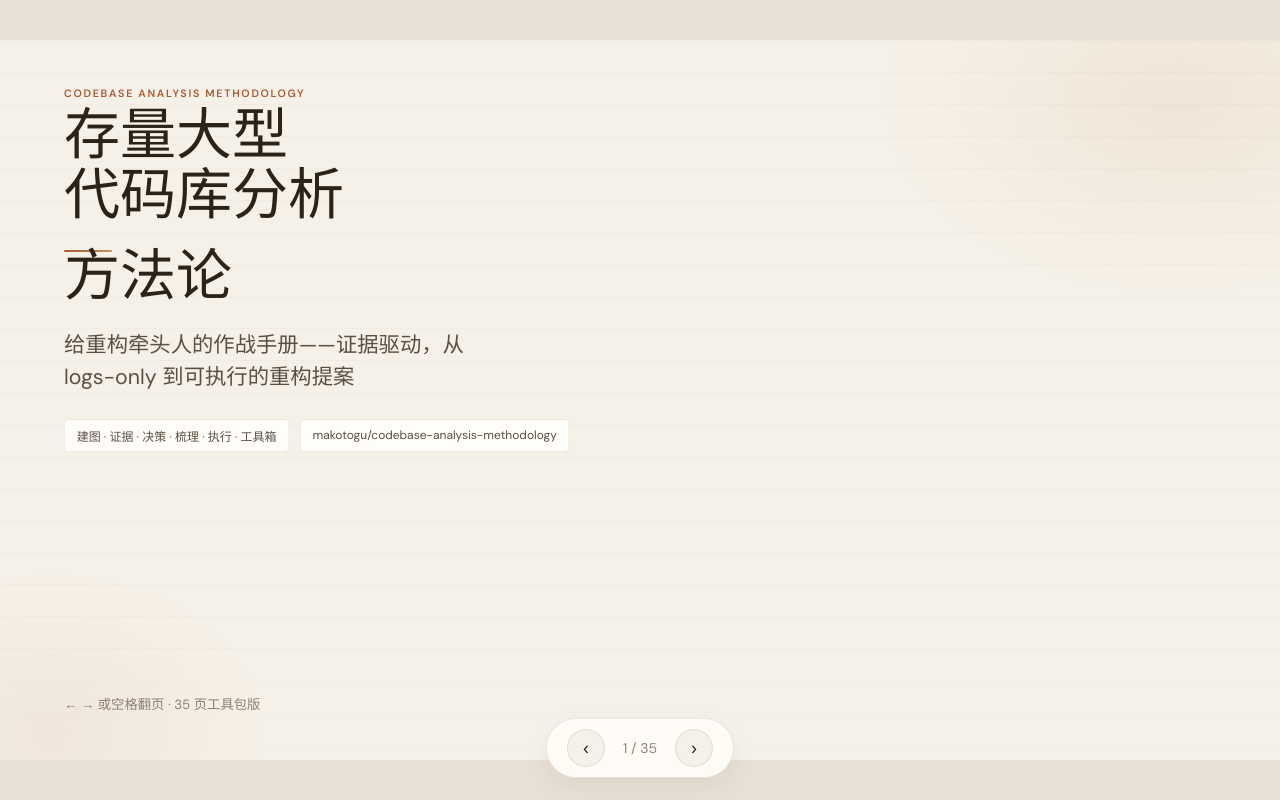
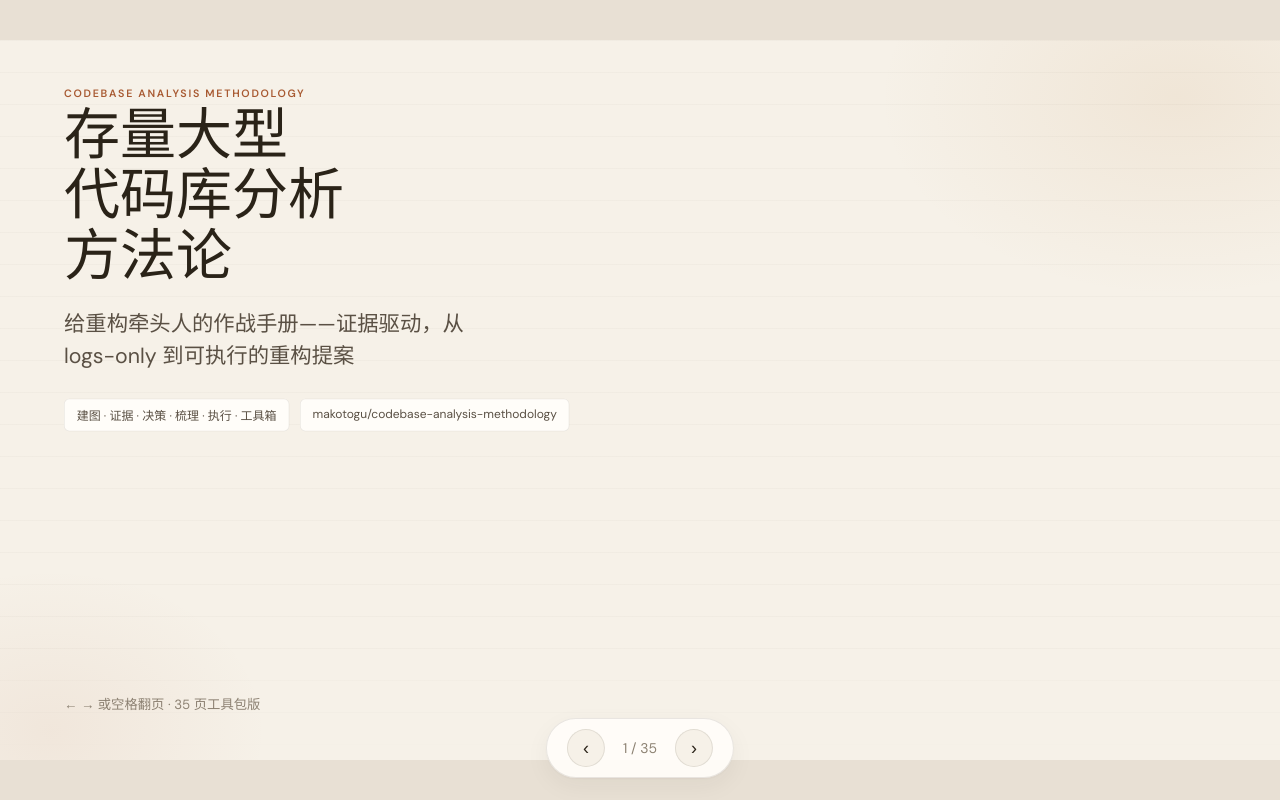
Before and after one commit to makotogu/codebase-analysis-methodology, a plain HTML site: page docs/index.html in a window 1280 px wide. Drawn offline with Linux system fonts and the light colour scheme.

Commit message:
Remove cover title underline

```diff
--- a/docs/index.html
+++ b/docs/index.html
@@ -285,16 +285,6 @@
             color: var(--text-primary);
         }
 
-        .title-slide h1 span::after {
-            content: '';
-            display: block;
-            width: 72px;
-            height: 3px;
-            margin-top: 28px;
-            background: linear-gradient(90deg, var(--accent), var(--accent-soft));
-            border-radius: 2px;
-        }
-
         .badge-row {
             display: flex;
             gap: 16px;
```
